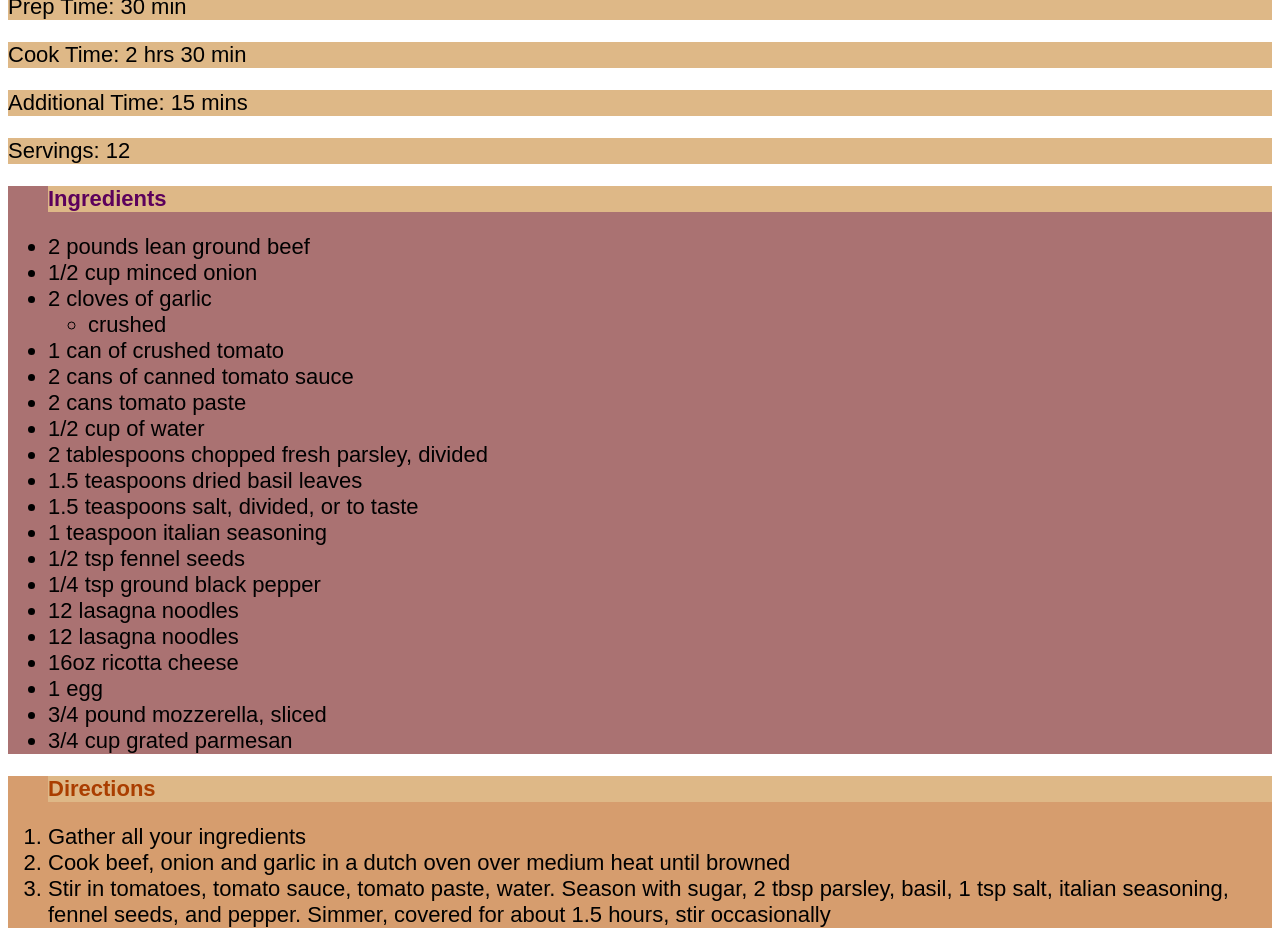
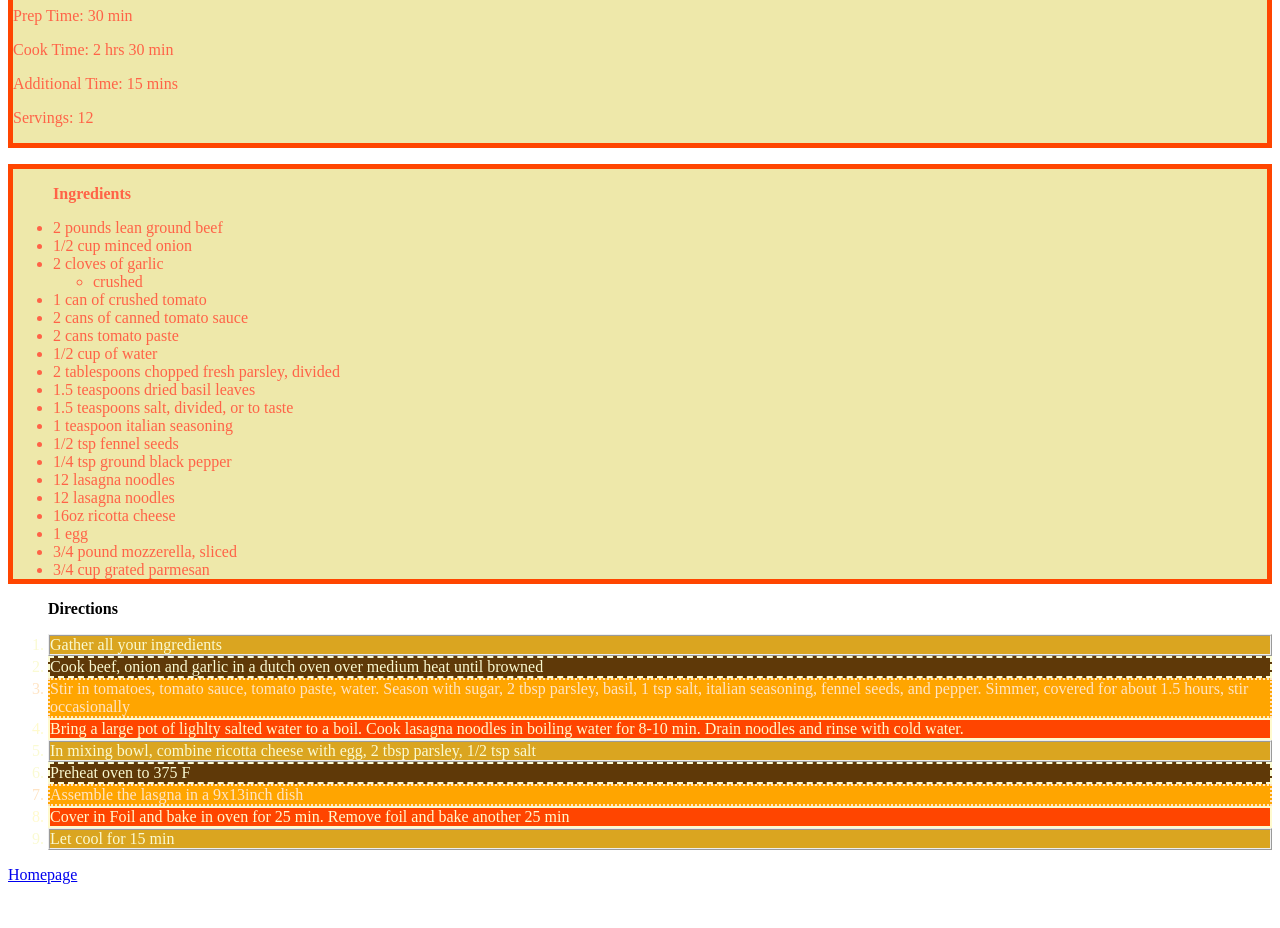
Before and after one commit to Actis2/odin-recipes, a plain HTML site: page recipes/lasagna.html in a window 1280 px wide. Shown: the part 86-1014 px from the top of the page. After the commit the page ends 986 px from the top, so only its background shows below. Drawn offline with Linux system fonts and the light colour scheme.

Commit message:
changed the styles.css page and made the recipes colored according to their real life imagery. experimented with different css styling

```diff
--- a/recipes/lasagna.html
+++ b/recipes/lasagna.html
@@ -7,13 +7,15 @@
     <link rel="stylesheet" href="../style.css">
 </head>
 <body>
+    <div class="lasagna">
     <h1>Lasagna Recipe</h1>
     <p>Prep Time: 30 min</p>
     <p>Cook Time: 2 hrs 30 min</p>
     <p>Additional Time: 15 mins</p>
     <p>Servings: 12</p>
-    <ul>
-        <div class="ingredients"><p><strong>Ingredients</strong></p></div>
+</div>
+    <ul class="lasagna">
+        <p><strong>Ingredients</strong></p>
         <li>2 pounds lean ground beef</li>
         <li>1/2 cup minced onion</li>
         <li>2 cloves of garlic<ul><li>crushed</li></ul></li>
@@ -36,24 +38,24 @@
 
 
     </ul>
-    <ol>
-        <div class="direction"><p><strong>Directions</strong></p></div>
-        <li>Gather all your ingredients</li>
-        <li>Cook beef, onion and garlic in a dutch oven over medium heat until browned</li>
-        <li>Stir in tomatoes, tomato sauce, tomato paste, water.
+    <ol class="direction">
+        <p><strong>Directions</strong></p>
+        <li class="yellow">Gather all your ingredients</li>
+        <li class="brown">Cook beef, onion and garlic in a dutch oven over medium heat until browned</li>
+        <li class="white">Stir in tomatoes, tomato sauce, tomato paste, water.
             Season with sugar, 2 tbsp parsley, basil, 1 tsp salt,
             italian seasoning, fennel seeds, and pepper. Simmer,
             covered for about 1.5 hours, stir occasionally</li>
-        <li>Bring a large pot of lighlty salted water to a boil.
+        <li class="red">Bring a large pot of lighlty salted water to a boil.
             Cook lasagna noodles in boiling water for 8-10 min.
             Drain noodles and rinse with cold water.</li>
-        <li>In mixing bowl, combine ricotta cheese with egg,
+        <li class="yellow">In mixing bowl, combine ricotta cheese with egg,
             2 tbsp parsley, 1/2 tsp salt</li>
-        <li>Preheat oven to 375 F</li>
-        <li>Assemble the lasgna in a 9x13inch dish</li>
-        <li>Cover in Foil and bake in oven for 25 min.
+        <li class="brown">Preheat oven to 375 F</li>
+        <li class="white">Assemble the lasgna in a 9x13inch dish</li>
+        <li class="red">Cover in Foil and bake in oven for 25 min.
             Remove foil and bake another 25 min</li>
-        <li>Let cool for 15 min</li>
+        <li class="yellow">Let cool for 15 min</li>
     </ol>
     <p><a href="../index.html">Homepage</a></p>
 </body>
--- a/style.css
+++ b/style.css
@@ -1,42 +1,41 @@
-* {
-    font-size: 22px;
-    font-family: Arial, Helvetica, sans-serif;
-}
-
-h1 {
-    background-color:bisque;
-    color:brown;
-    font-size: 32px;
-    font-weight: 800;
-}
-
-ul {
-    background-color:rgb(170, 114, 114);
-}
-
-#direction {
-    color:rgb(170, 62, 0);
-}
-
-#ingredients {
-    color:rgb(92, 1, 92);
-}
-
-ol {
-    background-color:rgb(214, 157, 110);
+.PBJ {
+    display: border-box;
+    border:5px solid sandybrown;
+    color:peru;
+    background-color:rebeccapurple;
 
 }
 
-p {
-    background-color:burlywood;
-
+.lasagna {
+    border: 5px solid orangered;
+    color:tomato;
+    background-color:palegoldenrod;
 
 }
 
-.direction {
-    color:rgb(170, 62, 0);
+.yellow{
+    border: 2px ridge;
+    background-color:goldenrod;
+    color:lightgoldenrodyellow;
+
 }
 
-.ingredients {
-    color:rgb(92, 1, 92);
+.brown{
+    border: 2px dashed;
+    background-color:rgb(95, 57, 8);
+    color:lightgoldenrodyellow;
+
 }
+
+.red{
+    border: 2px solid;
+    background-color:orangered;
+    color:lemonchiffon;
+
+}
+
+.white {
+    border: 2px dotted;
+    background-color:orange;
+    color:bisque;
+}
```
Also changed, not shown: index.html (+3 -3 lines), recipes/PBandJ.html (+7 -5 lines).
